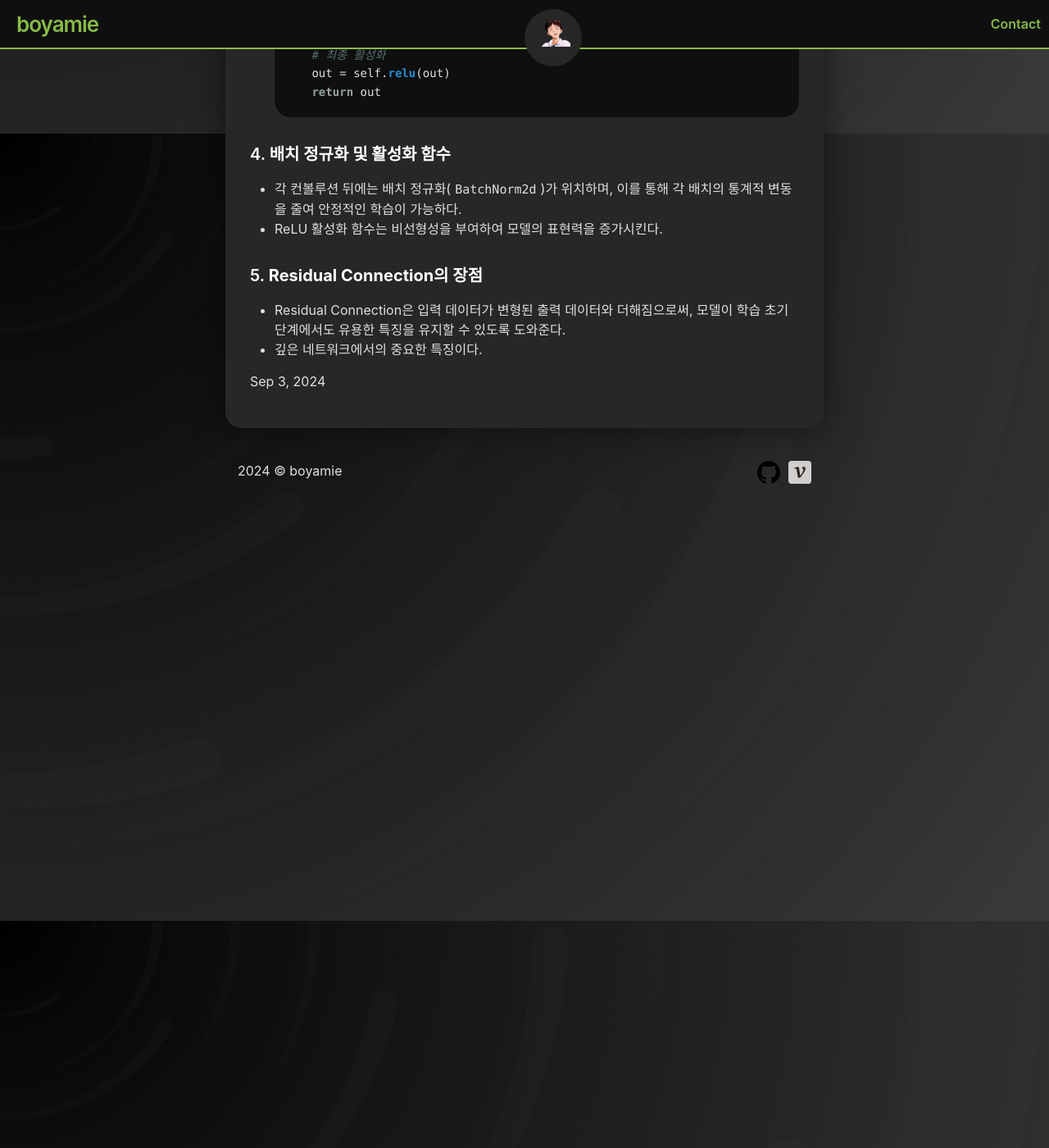
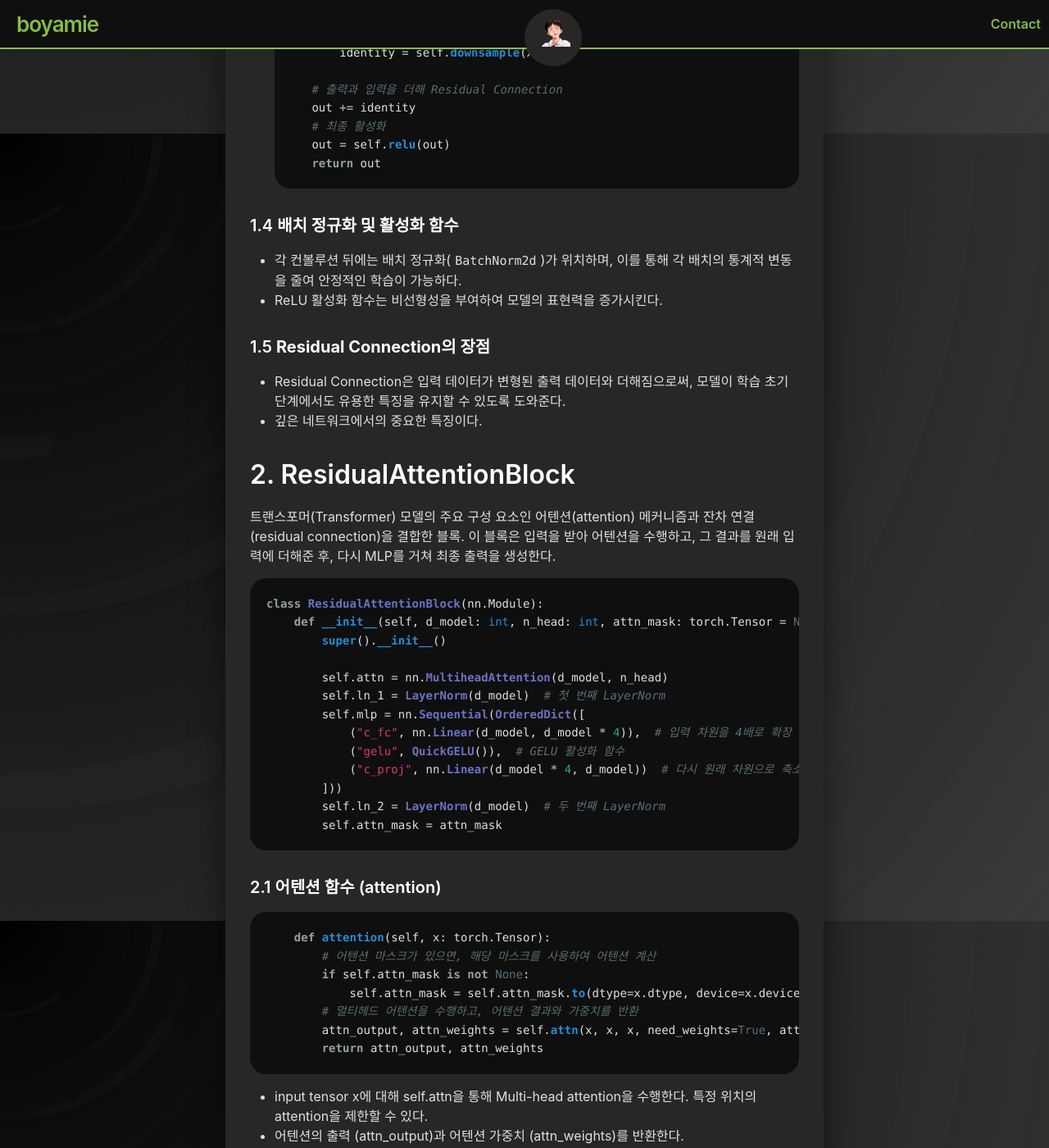
Before and after one commit to boyamie/boyamie.github.io, a Jekyll site: the page built from _posts/2024-09-03-boostcamp_022.md, in a window 1280 px wide and 1400 px high, scrolled down 2717 px. Shown: the whole window at 82% size. Built offline with Jekyll 4.4.1, drawn with Linux system fonts in a browser that asks for light colours; some of the changed text lies outside the part shown.

Commit message:
Update 2024-09-03-boostcamp_022.md

````diff
--- a/_posts/2024-09-03-boostcamp_022.md
+++ b/_posts/2024-09-03-boostcamp_022.md
@@ -15,7 +15,7 @@ image encoder와 text encoder가 있다.
 pretrained CLIP을 이용하여 모델이 이미지의 어떤 부분을 참조하여 feature를 생성하고 있는지를 visualize하여 확인해보자!
 Attention을 visualize하므로, image encoder는 ViT를 사용한다.
 
-### Model Architectures
+## Model Architectures
 1. Bottle Neck 클래스
 ResNet의 기본 블록인 Bottleneck은 Residual Learning을 위해 사용된다.
 Residual 블록은 입력을 여러 레이어를 통해 변환한 출력에 입력을 더하는 구조를 가지고 있다.
@@ -35,11 +35,12 @@ class CustomBottleneck(nn.Module):
     def __init__(self, input_channels, output_channels, stride=1):
         super(CustomBottleneck, self).__init__()
 ```
-#### 1. **입력과 출력의 연결 (Residual Connection)**
+## 1.Bottle Neck
+#### 1.1 **입력과 출력의 연결 (Residual Connection)**
 - 네트워크의 핵심 아이디어는 입력을 여러 레이어를 거쳐 변형한 후, 변형된 출력에 입력을 더하는 것이다.
 - 네트워크가 깊어지더라도 기울기 소실(vanishing gradient) 문제를 완화한다.
 
-#### 2. **컨볼루션 연산**
+#### 1.2 **컨볼루션 연산**
    - **Conv1**: 첫 번째 1x1 컨볼루션은 입력 채널의 수를 줄이거나 늘린다. 정보의 압축 및 확장.
    - **Conv2**: 두 번째 3x3 컨볼루션은 이미지의 공간 정보를 유지하면서 특징을 추출한다.
    - **Conv3**: 마지막 1x1 컨볼루션은 채널 수를 다시 확장하며, `expansion_factor`에 의해 확장된 채널 수를 만든다.
@@ -70,7 +71,7 @@ class CustomBottleneck(nn.Module):
                 ("bn", nn.BatchNorm2d(output_channels * self.expansion_factor))
             ]))
 ```
-#### 3. **다운샘플링**
+#### 1.3 **다운샘플링**
    - 중간 레이어에서 스트라이드가 2 이상인 경우, 평균 풀링(`AvgPool2d`)을 사용하여 공간 크기를 절반으로 줄인다.
    - 입력과 출력의 크기가 다를 경우엔 별도의 다운샘플링 레이어가 추가되어 입력과 출력의 크기를 맞춘다.
 ```python
@@ -98,10 +99,57 @@ class CustomBottleneck(nn.Module):
         return out
 ```
 
-#### 4. **배치 정규화 및 활성화 함수**
+#### 1.4 **배치 정규화 및 활성화 함수**
    - 각 컨볼루션 뒤에는 배치 정규화(`BatchNorm2d`)가 위치하며, 이를 통해 각 배치의 통계적 변동을 줄여 안정적인 학습이 가능하다.
    - ReLU 활성화 함수는 비선형성을 부여하여 모델의 표현력을 증가시킨다.
 
-#### 5. **Residual Connection의 장점**
+#### 1.5 **Residual Connection의 장점**
    - Residual Connection은 입력 데이터가 변형된 출력 데이터와 더해짐으로써, 모델이 학습 초기 단계에서도 유용한 특징을 유지할 수 있도록 도와준다.
    - 깊은 네트워크에서의 중요한 특징이다.
+
+## 2. ResidualAttentionBlock
+트랜스포머(Transformer) 모델의 주요 구성 요소인 어텐션(attention) 메커니즘과 잔차 연결(residual connection)을 결합한 블록.
+이 블록은 입력을 받아 어텐션을 수행하고, 그 결과를 원래 입력에 더해준 후, 다시 MLP를 거쳐 최종 출력을 생성한다.
+```python
+class ResidualAttentionBlock(nn.Module):
+    def __init__(self, d_model: int, n_head: int, attn_mask: torch.Tensor = None):
+        super().__init__()
+
+        self.attn = nn.MultiheadAttention(d_model, n_head)
+        self.ln_1 = LayerNorm(d_model)  # 첫 번째 LayerNorm
+        self.mlp = nn.Sequential(OrderedDict([
+            ("c_fc", nn.Linear(d_model, d_model * 4)),  # 입력 차원을 4배로 확장
+            ("gelu", QuickGELU()),  # GELU 활성화 함수
+            ("c_proj", nn.Linear(d_model * 4, d_model))  # 다시 원래 차원으로 축소
+        ]))
+        self.ln_2 = LayerNorm(d_model)  # 두 번째 LayerNorm
+        self.attn_mask = attn_mask
+```
+
+#### 2.1 어텐션 함수 (attention)
+```python
+    def attention(self, x: torch.Tensor):
+        # 어텐션 마스크가 있으면, 해당 마스크를 사용하여 어텐션 계산
+        if self.attn_mask is not None:
+            self.attn_mask = self.attn_mask.to(dtype=x.dtype, device=x.device)
+        # 멀티헤드 어텐션을 수행하고, 어텐션 결과와 가중치를 반환
+        attn_output, attn_weights = self.attn(x, x, x, need_weights=True, attn_mask=self.attn_mask, average_attn_weights=False)
+        return attn_output, attn_weights
+```
+- input tensor x에 대해 self.attn을 통해 Multi-head attention을 수행한다. 특정 위치의 attention을 제한할 수 있다.
+- 어텐션의 출력 (attn_output)과 어텐션 가중치 (attn_weights)를 반환한다.
+
+#### 2.2 forward 함수
+```python
+    def forward(self, x: torch.Tensor):
+        # 잔차 연결 및 첫 번째 LayerNorm을 통한 어텐션 계산
+        attention_res, weights = self.attention(self.ln_1(x))
+        x = x + attention_res  # 잔차 연결
+
+        # 잔차 연결 및 두 번째 LayerNorm을 통한 MLP 계산
+        x = x + self.mlp(self.ln_2(x))  # 잔차 연결
+        return x, weights
+```
+- 첫 번째 LayerNorm을 거친 후, 어텐션을 계산한다. 계산된 어텐션 결과는 잔차 연결(residual connection)을 통해 원래의 입력에 concat된다.
+- 두 번째 LayerNorm을 거쳐 MLP를 통과시키고, 그 결과를 다시 잔차 연결을 통해 원래의 입력 concat해 최종 출력.
+- 어텐션의 결과& 가중치를 반환
````
